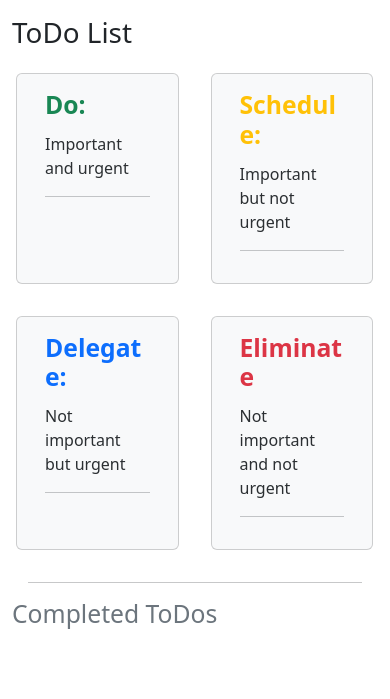
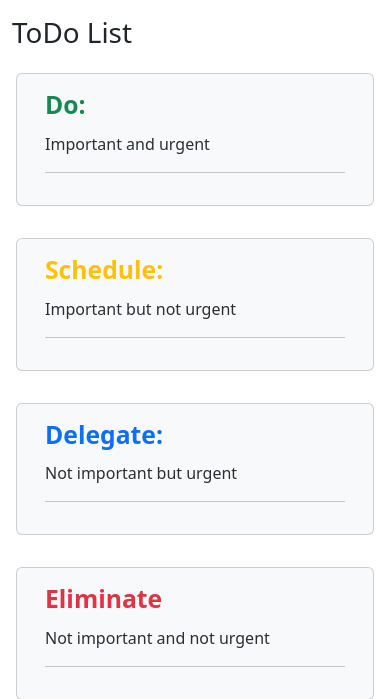
Before and after one commit to jaerrib/todo-list, a Django app: page /todos/ in a window 390 px wide. Shown: the part 145-844 px from the top of the page. Run offline with Django 5.2, Linux system fonts and the light colour scheme; the visitor is signed in with stand-in values (Sample User, id 1); data that the repository does not hold is empty; parts of the project's set-up code (start-up, migrations or seed data) failed here and were passed over; grey boxes are pictures that could not be loaded.

Commit message:
Improve responsiveness for smaller screens

```diff
--- a/templates/todo_list.html
+++ b/templates/todo_list.html
@@ -7,7 +7,7 @@
 <h1>ToDo List</h1>
 
 <div class="row">
-    <div class="card col-5 m-3 bg-body-tertiary">
+    <div class="card col-11 col-md-5 m-3 bg-body-tertiary">
         <div class="card-body">
             <h2 class="card-title mb-3 fw-bold text-success">Do:</h2>
             <p class="card-subtitle text-secondary-emphasis">Important
@@ -28,7 +28,7 @@
         </div>
     </div>
 
-    <div class="card col-5 m-3 bg-body-tertiary">
+    <div class="card col-11 col-md-5 m-3 bg-body-tertiary">
         <div class="card-body">
             <h2 class="card-title mb-3 fw-bold text-warning">Schedule:</h2>
             <p class="card-subtitle text-secondary-emphasis">Important but not
@@ -51,7 +51,7 @@
 </div>
 
 <div class="row">
-    <div class="card col-5 m-3 bg-body-tertiary">
+    <div class="card col-11 col-md-5 m-3 bg-body-tertiary">
         <div class="card-body">
             <h2 class="card-title mb-3 fw-bold text-primary">Delegate:</h2>
             <p class="card-subtitle text-secondary-emphasis">Not important
@@ -72,7 +72,7 @@
         </div>
     </div>
 
-    <div class="card col-5 m-3 bg-body-tertiary">
+    <div class="card col-11 col-md-5 m-3 bg-body-tertiary">
         <div class="card-body">
             <h2 class="card-title mb-3 fw-bold text-danger">Eliminate</h2>
             <p class="card-subtitle text-secondary-emphasis">Not important
```
